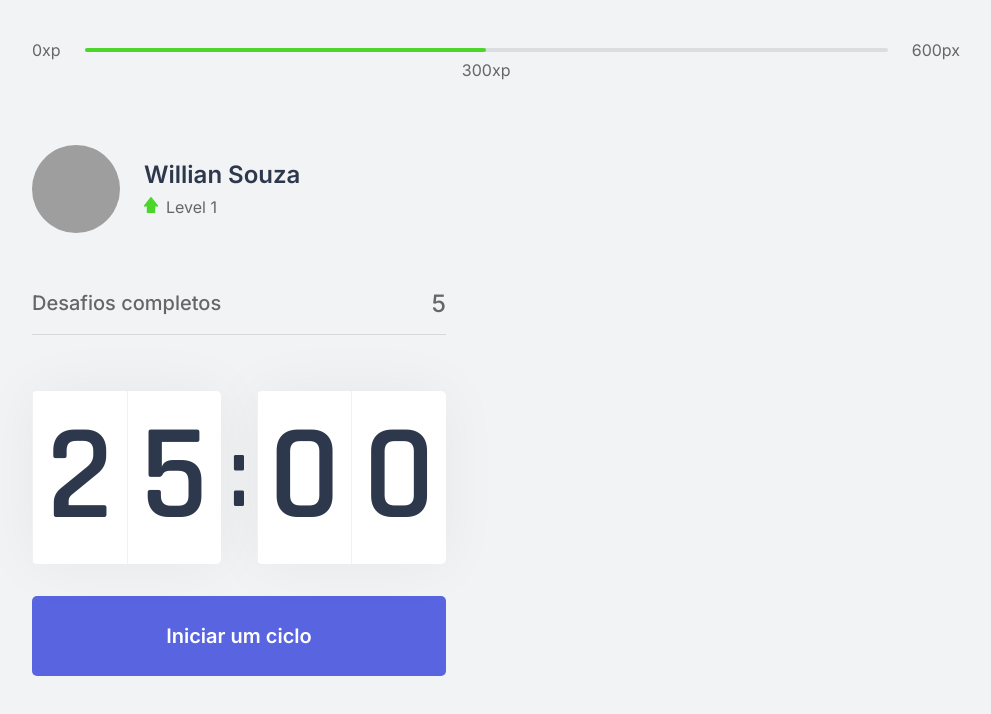
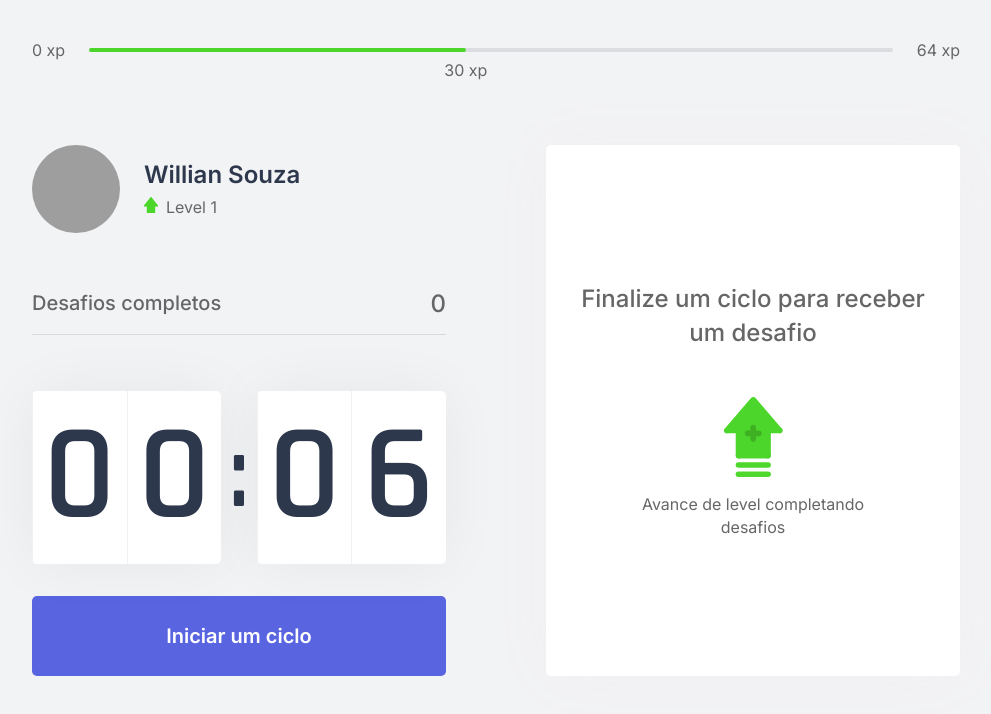
Before and after one commit to willian-souza/moveit, a Next.js app: page / in a window 1280 px wide. Shown: the top 714 px of the page, without its empty margins (144-1135 px from the left). Built offline with nearby package versions, Linux system fonts and the light colour scheme; grey boxes are pictures that could not be loaded.

Commit message:
feat: Finished Countdown and create ChallengeBox Component and ChallengesContext

```diff
--- /dev/null
+++ b/challenges.json
@@ -0,0 +1,62 @@
+[
+  {
+    "type": "body",
+    "description": "Estique um de seus braços com a palma da mão virada para frente e puxe os dedos para cima por 10 segundos por mão.",
+    "amount": 80
+  },
+  {
+    "type": "body",
+    "description": "Estique seu braço contra o peito e puxe-o utilizando o outro braço por 10 segundos por braço.",
+    "amount": 60
+  },
+  {
+    "type": "body",
+    "description": "Puxe seu pescoço com a ajuda da mão para a direita e para a esquerda, permanecendo na posição por alguns segundos.",
+    "amount": 70
+  },
+  {
+    "type": "body",
+    "description": "Com as duas mãos na parte de trás da cabeça, leve-a para baixo, alongando a parte de trás da região.",
+    "amount": 60
+  },
+  {
+    "type": "body",
+    "description": "Cruze as pernas e desça com as mãos esticadas em direção ao chão. Repita o movimento com a outra perna na frente.",
+    "amount": 100
+  },
+  {
+    "type": "body",
+    "description": "Sentado, abra as pernas e tente encostar as palmas das mãos no chão, repita 3 vezes por 5 segundos.",
+    "amount": 80
+  },
+  {
+    "type": "body",
+    "description": "Puxe o joelho de encontro ao peito e segure, troque de perna após 10 segundos.",
+    "amount": 50
+  },
+  {
+    "type": "body",
+    "description": "Sentado, cruze uma perna e incline seu tronco à frente, troque de perna após 10 segundos.",
+    "amount": 80
+  },
+  {
+    "type": "eye",
+    "description": "Sentado, feche os olhos e cubra-os com as palmas da mão durante 2 minutos, depois abra normalmente.",
+    "amount": 90
+  },
+  {
+    "type": "eye",
+    "description": "Em algum ambiente aberto, olhe o mais longe que puder em quatro direções por 3s, mexa apenas os olhos. Repita 3 vezes.",
+    "amount": 140
+  },
+  {
+    "type": "eye",
+    "description": "Usando os polegares, massage a área abaixo das sobrancelhas em movimentos circulares por 15 segundos.",
+    "amount": 70
+  },
+  {
+    "type": "body",
+    "description": "Em pé, gire a cintura o máximo que puder para a esquerda, segure por cinco segundos. Repita para a direita.",
+    "amount": 90
+  }
+]
--- /dev/null
+++ b/src/components/ChallengeBox.tsx
@@ -0,0 +1,50 @@
+import { useContext } from 'react'
+import { ChallengesContext } from '../contexts/ChallengesContext'
+import styles from '../styles/components/ChallengeBox.module.css'
+
+export function ChallengeBox(){
+
+    const { activeChallenge, resetChallenge } = useContext(ChallengesContext)
+
+    return(
+        <div className={styles.challengeBoxContainer}>
+        { activeChallenge ? (
+            <div className={styles.challengeActive}>
+                <header>Ganhe {activeChallenge.amount} xp</header>
+
+                <main>
+                    <img src={`icons/${activeChallenge.type}.svg`} alt=""/>
+                    <strong>Novo desafio</strong>
+                    <p>{activeChallenge.description}</p>
+                </main>
+
+                <footer>
+                    <button
+                    type="button"
+                    className={styles.challengeFailedButton}
+                    onClick={resetChallenge}
+                    >
+                        Falhei
+                    </button>
+
+                    <button
+                    type="button"
+                    className={styles.challengeSucceededButton}
+                    >
+                        Completei
+                    </button>
+                </footer>
+
+            </div>
+        ): (
+            <div className={styles.challengeNotActive}>
+                <strong>Finalize um ciclo para receber um desafio</strong>
+                <p>
+                    <img src="icons/level-up.svg" alt="Level Up"/>
+                    Avance de level completando desafios
+                </p>
+            </div>
+        )}
+        </div>
+    )
+}
--- a/src/components/CompletedChallenges.tsx
+++ b/src/components/CompletedChallenges.tsx
@@ -1,10 +1,15 @@
+import { useContext } from 'react';
+import { ChallengesContext } from '../contexts/ChallengesContext';
 import styles from '../styles/components/CompletedChallenges.module.css'
 
 export function CompletedChallenges(){
+
+    const { challengesCompleted } = useContext(ChallengesContext)
+
     return(
         <div className={styles.completedChallengesContainer}>
             <span>Desafios completos</span>
-            <span>5</span>
+            <span>{challengesCompleted}</span>
         </div>
     );
 }
--- a/src/components/Countdown.tsx
+++ b/src/components/Countdown.tsx
@@ -1,12 +1,16 @@
-import { useState, useEffect } from 'react';
+import { useState, useEffect, useContext } from 'react';
+import { ChallengesContext } from '../contexts/ChallengesContext';
 import styles from '../styles/components/Countdown.module.css'
 
 let countdownTimeout: NodeJS.Timeout
 
 export function Countdown() {
+    const { startNewChallenge } = useContext(ChallengesContext)
 
-    const [time, setTime] = useState(25 * 60)
+
+    const [time, setTime] = useState(0.1 * 60)
     const [isActive, setIsActive] = useState(false)
+    const [hasFinished, setHasFinished] = useState(false)
 
     const minutes = Math.floor(time / 60)
     const seconds = time % 60
@@ -18,10 +22,10 @@
         setIsActive(true)
     }
 
-    function resetCountdown(){
+    function resetCountdown() {
         clearTimeout(countdownTimeout)
         setIsActive(false)
-        setTime(25 * 60)
+        setTime(0.1 * 60)
     }
 
     useEffect(() => {
@@ -29,6 +33,10 @@
             countdownTimeout = setTimeout(() => {
                 setTime(time - 1)
             }, 1000)
+        } else if (isActive && time === 0) {
+            setHasFinished(true)
+            setIsActive(false)
+            startNewChallenge()
         }
     }, [isActive, time])
 
@@ -46,7 +54,17 @@
                 </div>
             </div>
 
-            {isActive ? (
+            { hasFinished ? (
+                <button
+                    disabled
+                    className={styles.countdownButton}
+                >
+                    Ciclo encerrado
+
+                </button>
+            ) : (
+                    <>
+                        { isActive ? (
                             <button
                                 type="button"
                                 className={`${styles.countdownButton} ${styles.countdownButtonActive}`}
@@ -65,8 +83,9 @@
 
                                 </button>
                             )}
+                    </>
 
-
+                )}
 
         </div>
 
--- a/src/components/ExperienceBar.tsx
+++ b/src/components/ExperienceBar.tsx
@@ -1,17 +1,24 @@
+import { useContext } from 'react';
+import { ChallengesContext } from '../contexts/ChallengesContext';
 import styles from '../styles/components/ExperienceBar.module.css'
 
 export function ExperienceBar(){
+
+    const { currentExperience, experienceToNextLevel } = useContext(ChallengesContext)
+
+    const percentToNextLevel = Math.round(currentExperience * 100) / experienceToNextLevel
+
     return(
         <header className={styles.experienceBar} >
-            <span>0xp</span>
+            <span>0 xp</span>
             <div>
-               <div style={{ width: '50%' }} />
+               <div style={{ width: `${percentToNextLevel}%` }} />
 
-               <span className={styles.currentExperience} style={{ left: '50%'}}>
-                   300xp
+               <span className={styles.currentExperience} style={{ left: `${percentToNextLevel}%`}}>
+                   {currentExperience} xp
                </span>
             </div>
-            <span>600px</span>
+            <span>{experienceToNextLevel} xp</span>
         </header>
     );
 }
--- /dev/null
+++ b/src/contexts/ChallengesContext.tsx
@@ -0,0 +1,67 @@
+import { createContext, useState, ReactNode } from 'react'
+import challenges from '../../challenges.json'
+
+interface Challenge{
+    type: 'body' | 'eye',
+    description: string,
+    amount: number
+}
+
+interface ChallengesContextData{
+    level: number,
+    currentExperience: number,
+    challengesCompleted: number,
+    experienceToNextLevel: number,
+    activeChallenge: Challenge,
+    levelUp: () => void,
+    startNewChallenge: () => void,
+    resetChallenge: () => void,
+}
+
+interface ChallengesProviderProps{
+    children: ReactNode
+}
+
+export const ChallengesContext = createContext({} as ChallengesContextData)
+
+
+export function ChallengesProvider({ children } : ChallengesProviderProps){
+    const [level, setLevel] = useState(1)
+    const [currentExperience, setCurrentExperience] = useState(30)
+    const [challengesCompleted, setChallengesCompleted] = useState(0)
+
+    const [activeChallenge, setActiveChallenge] = useState(null)
+
+    const experienceToNextLevel = Math.pow((level + 1) * 4, 2)
+
+    function levelUp(){
+        setLevel(level + 1)
+    }
+
+    function startNewChallenge(){
+        const randomChallengeIndex = Math.floor(Math.random() * challenges.length)
+        const challenge = challenges[randomChallengeIndex]
+
+        setActiveChallenge(challenge)
+    }
+
+    function resetChallenge(){
+        setActiveChallenge(null)
+    }
+
+    return (
+        <ChallengesContext.Provider
+            value={{
+                level,
+                currentExperience,
+                challengesCompleted,
+                experienceToNextLevel,
+                levelUp,
+                startNewChallenge,
+                activeChallenge,
+                resetChallenge,
+            }}>
+            { children }
+        </ChallengesContext.Provider>
+    )
+}
--- a/src/pages/_app.tsx
+++ b/src/pages/_app.tsx
@@ -1,8 +1,14 @@
 import '../styles/global.css';
 
+import { ChallengesProvider } from '../contexts/ChallengesContext'
+
 function MyApp({ Component, pageProps }) {
+  return (
+    <ChallengesProvider>
+      <Component {...pageProps} />
+    </ChallengesProvider>
 
-  return <Component {...pageProps} />
+  )
 }
 
 export default MyApp
--- a/src/pages/index.tsx
+++ b/src/pages/index.tsx
@@ -1,9 +1,10 @@
+import Head from 'next/head'
+
+import { ChallengeBox } from "../components/ChallengeBox";
 import { CompletedChallenges } from "../components/CompletedChallenges";
 import { Countdown } from "../components/Countdown";
 import { ExperienceBar } from "../components/ExperienceBar";
 import { Profile } from "../components/Profile";
-
-import Head from 'next/head'
 
 import styles from '../styles/pages/Home.module.css'
 
@@ -22,7 +23,7 @@
           <Countdown />
         </div>
         <div>
-
+          <ChallengeBox />
         </div>
       </section>
     </div>
--- /dev/null
+++ b/src/styles/components/ChallengeBox.module.css
@@ -0,0 +1,110 @@
+.challengeBoxContainer{
+    height: 100%;
+
+    background: var(--white);
+    border-radius: 5px;
+    box-shadow: 0 0 60px #e2aaaa0d;
+    padding: 1.5rem 2rem;
+
+    display: flex;
+    flex-direction: column;
+    align-items: center;
+    justify-content: center;
+
+    text-align: center;
+}
+
+.challengeNotActive{
+    display: flex;
+    flex-direction: column;
+    align-items: center;
+}
+
+.challengeNotActive strong{
+    font-size: 1.5rem;
+    font-weight: 500;
+    line-height: 1.4;
+}
+
+.challengeNotActive p{
+    display: flex;
+    flex-direction: column;
+    align-items: center;
+    line-height: 1.4;
+    max-width: 70%;
+    margin-top: 3rem;
+}
+
+.challengeNotActive p img{
+    margin-bottom: 1rem;
+}
+
+.challengeActive{
+    height: 100%;
+
+    display: flex;
+    flex-direction: column;
+}
+
+.challengeActive header{
+    color: var(--blue);
+    font-weight: 600;
+    font-size: 1.25rem;
+    padding: 0 2rem 1.5rem;
+    border-bottom: 1px solid var(--gray-line);
+}
+
+.challengeActive main{
+    flex: 1;
+    display: flex;
+    flex-direction: column;
+    align-items: center;
+    justify-content: center;
+}
+
+.challengeActive main strong{
+    font-size: 2rem;
+    font-weight: 600;
+    color: var(--title);
+    margin: 1.5rem 0 1rem;
+}
+
+.challengeActive main p{
+    line-height: 1.5;
+}
+
+.challengeActive footer{
+    display: grid;
+    grid-template-columns: repeat(2, 1fr);
+    gap: 1rem;
+}
+
+.challengeActive footer button{
+    height: 3rem;
+
+    display: flex;
+    align-items: center;
+    justify-content: center;
+
+    border: 0;
+    border-radius: 5px;
+
+    color: var(--white);
+
+    font-size: 1rem;
+    font-weight: 600;
+
+    transition: filter 0.2s;
+}
+
+.challengeActive footer button.challengeFailedButton{
+    background: var(--red);
+}
+
+.challengeActive footer button.challengeSucceededButton{
+    background: var(--green);
+}
+
+.challengeActive footer button:hover{
+    filter: brightness(0.9)
+}
```
Also changed, not shown: src/styles/components/Countdown.module.css (+8 -2 lines). Lines whose indentation alone changed are shown as unchanged.
